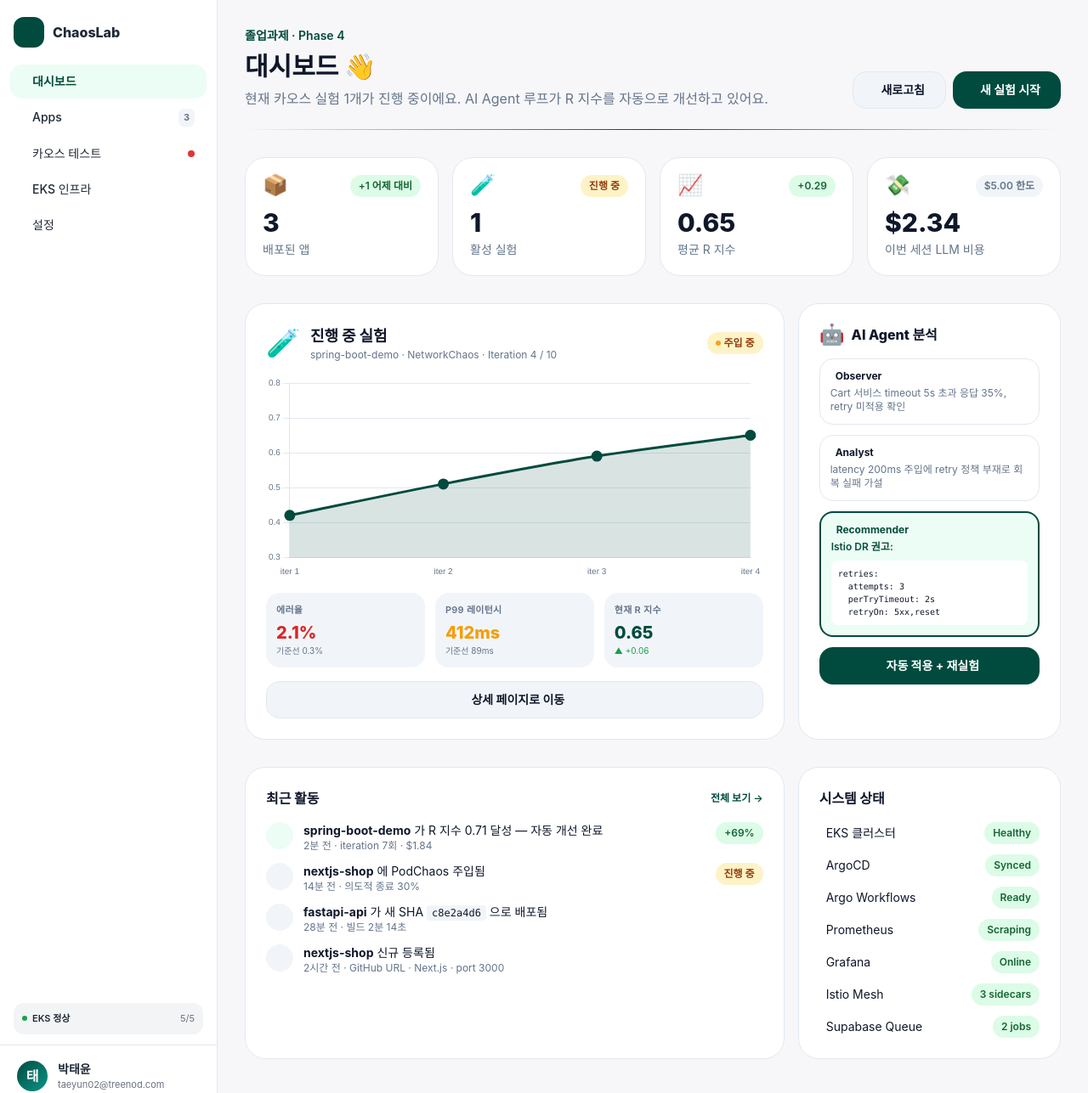
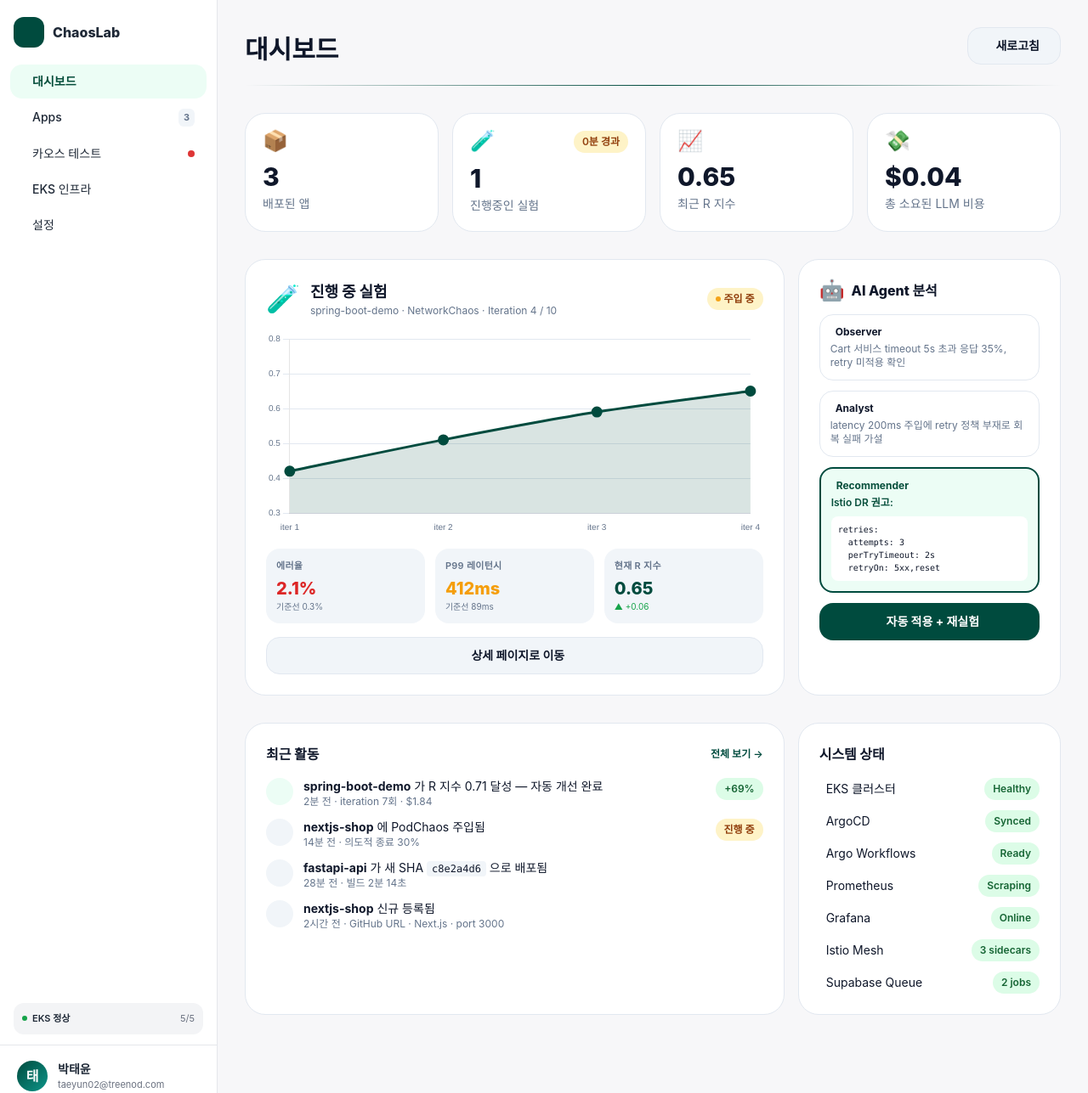
Before and after one commit to KuardianAngelRing/chaoslab, a FastAPI app: page / in a window 1280 px wide. Shown: the top 1287 px of the page at 85% size. Run offline with FastAPI, Linux system fonts and the light colour scheme; some libraries are stand-ins or nearby versions.

Commit message:
✨ 대시보드 hero·KPI 정직화(가짜 delta/한도/Phase 제거, 실 비용·라벨)
Co-Authored-By: Claude Sonnet 4.6 <noreply@anthropic.com>

```diff
--- a/app/templates/pages/dashboard.html
+++ b/app/templates/pages/dashboard.html
@@ -7,18 +7,13 @@
           <div class="mb-8">
             <div class="flex items-end justify-between mb-2">
               <div>
-                <div class="text-sm font-semibold mb-2" style="color: var(--primary);">졸업과제 · Phase 4</div>
-                <h1 class="text-3xl font-extrabold mb-2">대시보드 👋</h1>
-                <p class="text-base" style="color: var(--muted-foreground);">현재 카오스 실험 {{ running_count }}개가 진행 중이에요. AI Agent 루프가 R 지수를 자동으로 개선하고 있어요.</p>
+                <h1 class="text-3xl font-extrabold">대시보드</h1>
               </div>
               <div class="flex items-center gap-2">
-                <button class="tds-btn-muted text-sm">
+                <button class="tds-btn-muted text-sm"
+                        hx-get="/" hx-target="#main-content" hx-swap="innerHTML">
                   <iconify-icon icon="solar:refresh-bold" width="16"></iconify-icon>
                   새로고침
-                </button>
-                <button class="tds-btn-primary text-sm" onclick="openDialog('newExperiment')">
-                  <iconify-icon icon="solar:bug-bold" width="16"></iconify-icon>
-                  새 실험 시작
                 </button>
               </div>
             </div>
@@ -30,7 +25,6 @@
             <div class="tds-card p-5 hover-lift">
               <div class="flex items-start justify-between mb-3">
                 <span class="tossface">📦</span>
-                <span class="tds-badge badge-success">+1 어제 대비</span>
               </div>
               <div class="text-3xl font-extrabold mb-1">{{ app_count }}</div>
               <div class="text-sm" style="color: var(--muted-foreground);">배포된 앱</div>
@@ -39,28 +33,26 @@
             <div class="tds-card p-5 hover-lift">
               <div class="flex items-start justify-between mb-3">
                 <span class="tossface">🧪</span>
-                <span class="tds-badge badge-warning">진행 중</span>
+                {% if elapsed_min is not none %}<span class="tds-badge badge-warning">{{ elapsed_min }}분 경과</span>{% endif %}
               </div>
               <div class="text-3xl font-extrabold mb-1">{{ running_count }}</div>
-              <div class="text-sm" style="color: var(--muted-foreground);">활성 실험</div>
+              <div class="text-sm" style="color: var(--muted-foreground);">진행중인 실험</div>
             </div>
 
             <div class="tds-card p-5 hover-lift">
               <div class="flex items-start justify-between mb-3">
                 <span class="tossface">📈</span>
-                <span class="tds-badge badge-success">+0.29</span>
               </div>
               <div class="text-3xl font-extrabold mb-1">{{ latest_r }}</div>
-              <div class="text-sm" style="color: var(--muted-foreground);">평균 R 지수</div>
+              <div class="text-sm" style="color: var(--muted-foreground);">최근 R 지수</div>
             </div>
 
             <div class="tds-card p-5 hover-lift">
               <div class="flex items-start justify-between mb-3">
                 <span class="tossface">💸</span>
-                <span class="tds-badge badge-muted">$5.00 한도</span>
               </div>
-              <div class="text-3xl font-extrabold mb-1">$2.34</div>
-              <div class="text-sm" style="color: var(--muted-foreground);">이번 세션 LLM 비용</div>
+              <div class="text-3xl font-extrabold mb-1">${{ "%.2f"|format(llm_cost_total) }}</div>
+              <div class="text-sm" style="color: var(--muted-foreground);">총 소요된 LLM 비용</div>
             </div>
           </div>
 
```
Also changed, not shown: tests/test_pages.py (+18 -0 lines).
